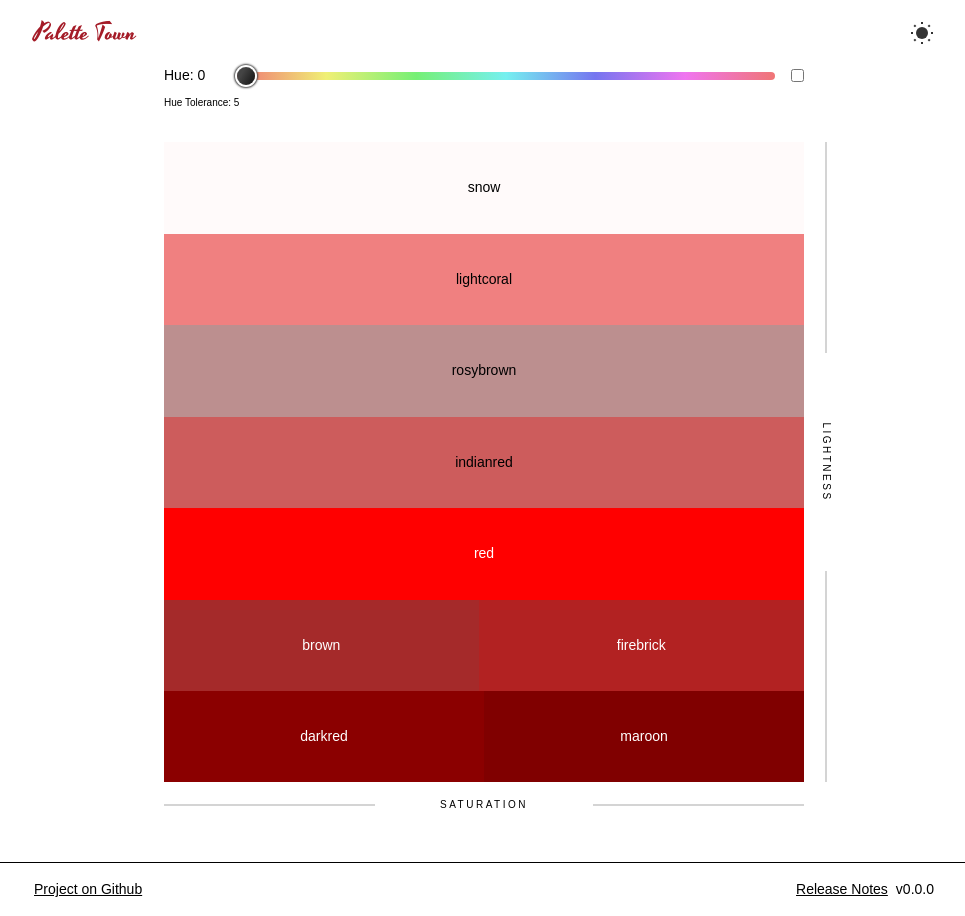
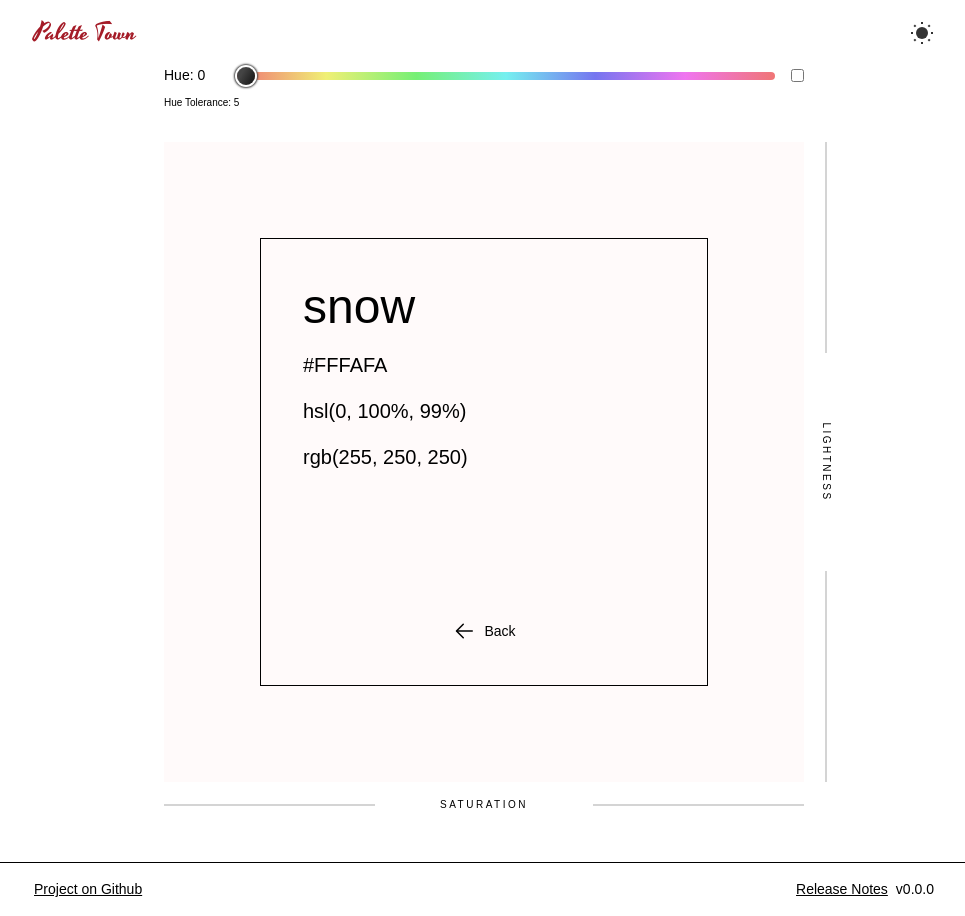
Before and after one commit to nithyarakash-t/palette-town, a React (Vite) app: page /csscolors in a window 1280 px wide. Both pictures are taken after a click on the button "snow". Shown: the whole page, without its empty margins (156-1121 px from the left). Built offline with nearby package versions, Linux system fonts and the light colour scheme.

Commit message:
completed color info, few transition fixes, cleanup, h1, toggle pending

```diff
--- a/src/css-colors/chart/Chart.scss
+++ b/src/css-colors/chart/Chart.scss
@@ -36,13 +36,30 @@
     }
     &__button {
         --_bg: transparent;
+        --_outline: #000;
         border: none;
         padding: 0;
         height: 100%;
         background-color: var(--_bg);
         color: #000;
+        transition: scale .6s ease;
         &.-dark {
+            --_outline: #fff;
             color: #fff;
+        }
+        &:hover,
+        &:focus-visible {
+            scale: 1.04;
+            box-shadow: 0 2px 11px rgba(0,0,0,0.15);
+        }
+        &:focus-visible {
+            outline: none; // 1px solid var(--_outline);
+            outline-offset: -0.5rem;
+        }
+        &.-selected {
+            scale: 16;
+            color: transparent;
+            pointer-events: none;
         }
     }
     &__row {
@@ -55,6 +72,10 @@
         height: 100%;
         display: grid;
         grid-auto-flow: row;
+        overflow: hidden;
+        @supports(overflow: clip) {
+            overflow: clip;
+        }
     }
     &__wrap {
         --_axis-fs: 0.625rem;
--- a/src/css-colors/chart/Chart.tsx
+++ b/src/css-colors/chart/Chart.tsx
@@ -3,6 +3,7 @@ import './Chart.scss';
 import { groupColors } from '../utils/groupColors';
 import { Tolerance } from '../Csscolors';
 import { ColorListItem } from '../data/parsedUniqueColors';
+import { ColorInfo } from '../colorinfo/colorInfo';
 
 export function Chart({hue, tolerance, setTolerance, mono}
     :{readonly hue:number,
@@ -10,17 +11,34 @@ export function Chart({hue, tolerance, setTolerance, mono}
     readonly mono:boolean}) {
 
     const [colorList, setColorList] = useState<ColorListItem[][]>([]);
+    const [selectedColor, setSelectedColor] = useState<ColorListItem | null>(null);
 
     useEffect(()=>{
         const result = groupColors(hue, tolerance.min, mono);
-        console.log(result.tolerance);
 
         setColorList(result.list);
         setTolerance({min: 5, val: result.tolerance});
         return ()=>{
 
         }
-    }, [hue, mono])
+    }, [hue, mono]);
+
+    useEffect(()=>{
+        document.addEventListener('keydown', handleKeydown);
+
+        function handleKeydown(e:KeyboardEvent) {
+            if(e.key === 'Escape') {
+                setSelectedColor(null);
+            }
+        }
+        return ()=>{
+            document.removeEventListener('keydown', handleKeydown);
+        }
+    }, [])
+
+    function handleSelection(color:ColorListItem) {
+        setSelectedColor(color);
+    }
     return (
         <div className='cc-chart__wrap'>
             <ul className='cc-chart__container'>
@@ -28,8 +46,11 @@ export function Chart({hue, tolerance, setTolerance, mono}
                     colorList.map((item, index)=>
                     <li className='cc-chart__row' key={index}>
                         {item.map((el, ind)=>
-                            <button type='button' className={`cc-chart__button -${el.type}`} key={ind}
-                            style={{'--_bg': el.hex} as React.CSSProperties}>
+                            <button type='button' key={ind}
+                            tabIndex={selectedColor !== null ? -1 : undefined}
+                            className={`cc-chart__button -${el.type} ${el.name === selectedColor?.name ? '-selected' : ''}`}
+                            style={{'--_bg': el.hex} as React.CSSProperties}
+                            onClick={()=>{handleSelection(el)}}>
                                 {el.name}
                             </button>
                         )}
@@ -38,6 +59,7 @@ export function Chart({hue, tolerance, setTolerance, mono}
             </ul>
             <p className='cc-chart__axis -lightness'>LIGHTNESS</p>
             {!mono && <p className='cc-chart__axis -saturation'>SATURATION</p>}
+            {selectedColor && <ColorInfo selectedColor={selectedColor} setSelectedColor={setSelectedColor} />}
         </div>
     )
 }
--- /dev/null
+++ b/src/css-colors/colorinfo/Colorinfo.scss
@@ -0,0 +1,71 @@
+.cc-colorinfo {
+  &__container {
+    button {
+        color: inherit;
+        background-color: transparent;
+        border: none;
+        padding: 0 1rem;
+        margin: auto auto 0 auto;
+        display: flex;
+        align-items: center;
+        gap: 0.5rem;
+        width: fit-content;
+        transition: translate .3s ease;
+        &:hover,
+        &:focus-visible {
+            translate: -0.75rem 0;
+        }
+        svg {
+            height: 1.5rem;
+            width: 1.5rem;
+        }
+    }
+    p {
+        font-size: 1.25rem;
+    }
+    h2 {
+        font-size: 3rem;
+    }
+    & {
+      --_bg: transparent;
+      --_color: #000;
+      position: absolute;
+      inset: 50% auto auto 50%;
+      translate: -50% -50%;
+      width: 70%;
+      height: 70%;
+      padding: 3em;
+      border: 1px solid var(--_color);
+      font-size: 0.875rem;
+      color: var(--_color);
+      display: flex;
+      flex-direction: column;
+      gap: 1rem;
+    }
+    &.-dark {
+        --_color: #fff;
+    }
+  }
+  &__wrap {
+    & {
+      --_show-info-duration: 0.3s;
+      position: absolute;
+      inset: 0;
+      width: 0;
+      height: 0;
+      opacity: 0;
+      overflow: hidden;
+      transform: translateY(-5%) scale(0.8);
+      transition: opacity var(--_show-info-duration),
+        transform var(--_show-info-duration);
+    }
+
+    &.-active {
+      width: 100%;
+      height: 100%;
+      opacity: 1;
+      transform: translateY(0) scale(1);
+      transition-delay: var(--_show-info-duration);
+    }
+  }
+}
--- /dev/null
+++ b/src/css-colors/colorinfo/Colorinfo.tsx
@@ -0,0 +1,25 @@
+import { ColorListItem } from '../data/parsedUniqueColors';
+import { formatHSL, formatRGB } from '../utils/utils';
+import './colorinfo.scss';
+
+export function ColorInfo({selectedColor, setSelectedColor}
+    :{readonly selectedColor:ColorListItem, readonly setSelectedColor:(color:ColorListItem | null)=>void}) {
+    return (
+        <div className='cc-colorinfo__wrap -active'>
+            <div className={`cc-colorinfo__container ${selectedColor.type === 'dark' ? '-dark' : '-light'}`}>
+                <h2>
+                    <span>{selectedColor.name}</span>
+                </h2>
+                <p>{selectedColor.hex}</p>
+                <p>{formatHSL(selectedColor.hsl)}</p>
+                <p>{formatRGB(selectedColor.rgb)}</p>
+                {selectedColor.alternativeName && <p>Alt name: {selectedColor.alternativeName}</p>}
+
+                <button type='button' aria-label='Back' onClick={()=>setSelectedColor(null)}>
+                    <svg aria-hidden="true" xmlns="http://www.w3.org/2000/svg" width="200" height="200" viewBox="0 0 1024 1024"><path fill="currentColor" d="M224 480h640a32 32 0 1 1 0 64H224a32 32 0 0 1 0-64z"/><path fill="currentColor" d="m237.248 512l265.408 265.344a32 32 0 0 1-45.312 45.312l-288-288a32 32 0 0 1 0-45.312l288-288a32 32 0 1 1 45.312 45.312L237.248 512z"/></svg>
+                    Back
+                </button>
+            </div>
+        </div>
+    )
+}
```
Also changed, not shown: src/css-colors/references.js (deleted, +0 -17 lines), src/css-colors/references.ts (added, +29 -0 lines), src/css-colors/todos.txt, src/todos.txt.
